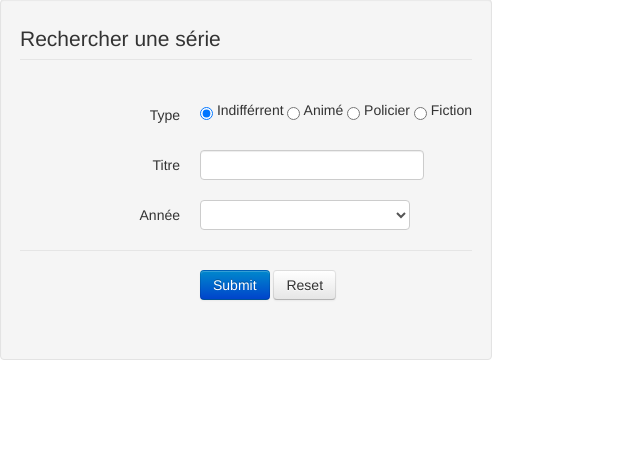
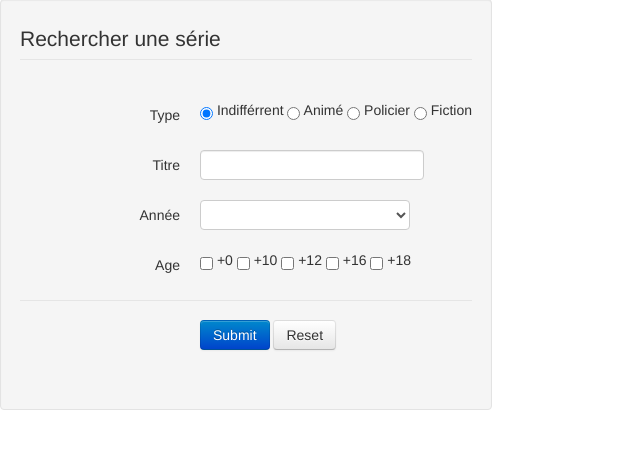
Before and after one commit to aroquemaurel/SuperVod, a PHP site: page /recherche_series.php in a window 1280 px wide. Shown: the part 111-560 px from the top of the page, without its empty margins (0-640 px from the left). Run offline with PHP 8.4, Linux system fonts and the light colour scheme; tables that the repository leaves empty or names only in its code hold one stand-in row (values such as "Sample post").

Commit message:
Améliorations des recherches

```diff
--- a/database/db_series.php
+++ b/database/db_series.php
@@ -22,7 +22,7 @@
         return fetch_all_objects(mysql_query('SELECT distinct annee FROM episodes ORDER BY annee'));
 	}
 
-	function searchSeries($psType, $psTitre, $piAnnee) {
+	function searchSeries($psType, $psTitre, $piAnnee, $paAges) {
 		$bTitle = isset($psTitre);
 		$bType = ($psType != 'NULL');
 		$bAnnee = isset($piAnnee) && $piAnnee != '';
@@ -39,6 +39,18 @@
 		if($bType) {
 			$requete .= ' AND types = \''.$psType.'\'';
 		}
+        $whereType  = '';
+        $nbAge = 0;
+        foreach($paAges as $age) {
+            if($age != 'N/A') {
+                $whereType .= ' AND ';
+                $whereType .= ' lim <> \''.$age.'\'';
+                ++$nbAge;
+            }
+        }
+        if($nbAge != 5) { //si rien n'est coché, on ne filtre pas
+            $requete .= $whereType;
+        }
 
 		return getAllSeriesComplete($requete);
 	}
--- a/recherche_series.php
+++ b/recherche_series.php
@@ -9,13 +9,25 @@
 require_once('database/db_series.php');
 
 $series = array();
-$titreRempli = (isset($_GET['titre']) && $_GET['titre'] != 'NULL');
-$typeRempli = (isset($_GET['type']) && $_GET['type'] != '');
+$episodes = array();
+
+$titreRempli = (isset($_GET['titre']) && $_GET['titre'] != '');
+$typeRempli = (isset($_GET['type']) && $_GET['type'] != 'NULL');
 $anneeRemplie =(isset($_GET['annee']) && $_GET['annee'] != '');
+$ageRempli = (isset($_GET['lim0']) || isset($_GET['lim10'])|| isset($_GET['lim12'])|| isset($_GET['lim16']) || isset($_GET['lim18']));
 
-if( $titreRempli || $typeRempli || $anneeRemplie) {
+if( $titreRempli || $typeRempli || $anneeRemplie || $ageRempli) {
     $results = true;
-    $series = searchSeries($_GET['type'], $_GET['titre'], $_GET['annee']);
+    $abAges = array("0"=>(!isset($_GET['lim0']) || $_GET['lim0'] != '0') ? '0': 'N/A',
+        "10"=> (!isset($_GET['lim10']) || $_GET['lim10'] != '10') ? '10':'N/A',
+        "12"=>(!isset($_GET['lim12']) || $_GET['lim12'] != '12') ? '12':'N/A',
+        "16"=> (!isset($_GET['lim16']) || $_GET['lim16'] != '16') ? '18':'N/A',
+        "18"=> (!isset($_GET['lim18']) || $_GET['lim18'] != '18') ? '16':'N/A');
+
+    $series = searchSeries($_GET['type'], $_GET['titre'], $_GET['annee'], $abAges);
+    foreach($series as $serie) {
+        $episodes[] = getEpisodes($serie->cs);
+    }
 }
 
 include_once('vues/recherche_series.php');
--- a/vues/forms/rechercheEpisode.php
+++ b/vues/forms/rechercheEpisode.php
@@ -1,5 +1,8 @@
 <form type="get" action="recherche_episodes.php" class="form-inline well">
-            <label class="control-label" for="serie">Série</label>
+    <fieldset>
+        <legend>Rechercher une série</legend>
+
+        <label class="control-label" for="serie">Série</label>
                 <input style="height:25px"type="text" class="input-medium"  id="serie"
                        value="<?php echo ($serieRempli) ? $_GET['serie'] : '';//Si l'utilisateur avait entré un titre ?>" name="serie" />
             <label class="control-label" for="annee">Année</label>
@@ -31,4 +34,5 @@
                     <?php echo (isset($_GET['achat']) &&$_GET['achat'] == 'A') ? 'checked="checked"' : ''; ?>/> Achat
 
             <input type="submit" class="btn btn-primary">
+        </fieldset>
 </form>
--- a/vues/forms/rechercheSerie.php
+++ b/vues/forms/rechercheSerie.php
@@ -39,6 +39,22 @@
                 </select>
             </div>
         </div>
+        <div class="control-group">
+            <label class="control-label">Age</label>
+            <div class="controls">
+
+        <input type="checkbox" name="lim0" value="0"
+            <?php echo (isset($_GET['lim0']) && $_GET['lim0'] == '0') ? 'checked="checked"' : ''; ?>/> +0
+        <input type="checkbox" name="lim10" value="10"
+            <?php echo (isset($_GET['lim10'])&&$_GET['lim10'] == '10') ? 'checked="checked"' : ''; ?>/> +10
+        <input type="checkbox" name="lim12" value="12"
+            <?php echo (isset($_GET['lim12']) &&$_GET['lim12'] == '12') ? 'checked="checked"' : ''; ?>/> +12
+        <input type="checkbox" name="lim16" value="16"
+                    <?php echo (isset($_GET['lim16']) &&$_GET['lim16'] == '16') ? 'checked="checked"' : ''; ?>/> +16
+        <input type="checkbox" name="lim18" value="18"
+                    <?php echo (isset($_GET['lim18']) &&$_GET['lim18'] == '18') ? 'checked="checked"' : ''; ?>/> +18
+            </div>
+        </div>
 
         <div class="form-actions">
             <input type="submit" class="btn btn-primary">
--- a/vues/recherche_series.php
+++ b/vues/recherche_series.php
@@ -10,9 +10,26 @@
 
 <?php
 echo '<div id="series">';
+    echo '<div id="monaccordeon">';
+$i = 0;
     foreach($series as $serie) {
-        afficherSerie($serie, true);
+            echo'
+                <div class="accordion-group">
+                    <div class="accordion-heading"
+                            data-toggle="collapse" data-parent="#monaccordeon" data-target="#item'.$i.'">
+                            <a style="cursor: pointer">';
+        afficherSerie($serie);
+            echo'</a></div>
+                    <div id="item'.$i.'" class="collapse accordion-group">
+                 ';
+        afficherListeEpisodes($episodes[$i]);
+        echo '</div>
+
+      </div>';
+
+        ++$i;
     }
+echo '</div>';
 echo '</div>';
 
 ?>
```
Also changed, not shown: recherche_episodes.php (+6 -3 lines).
